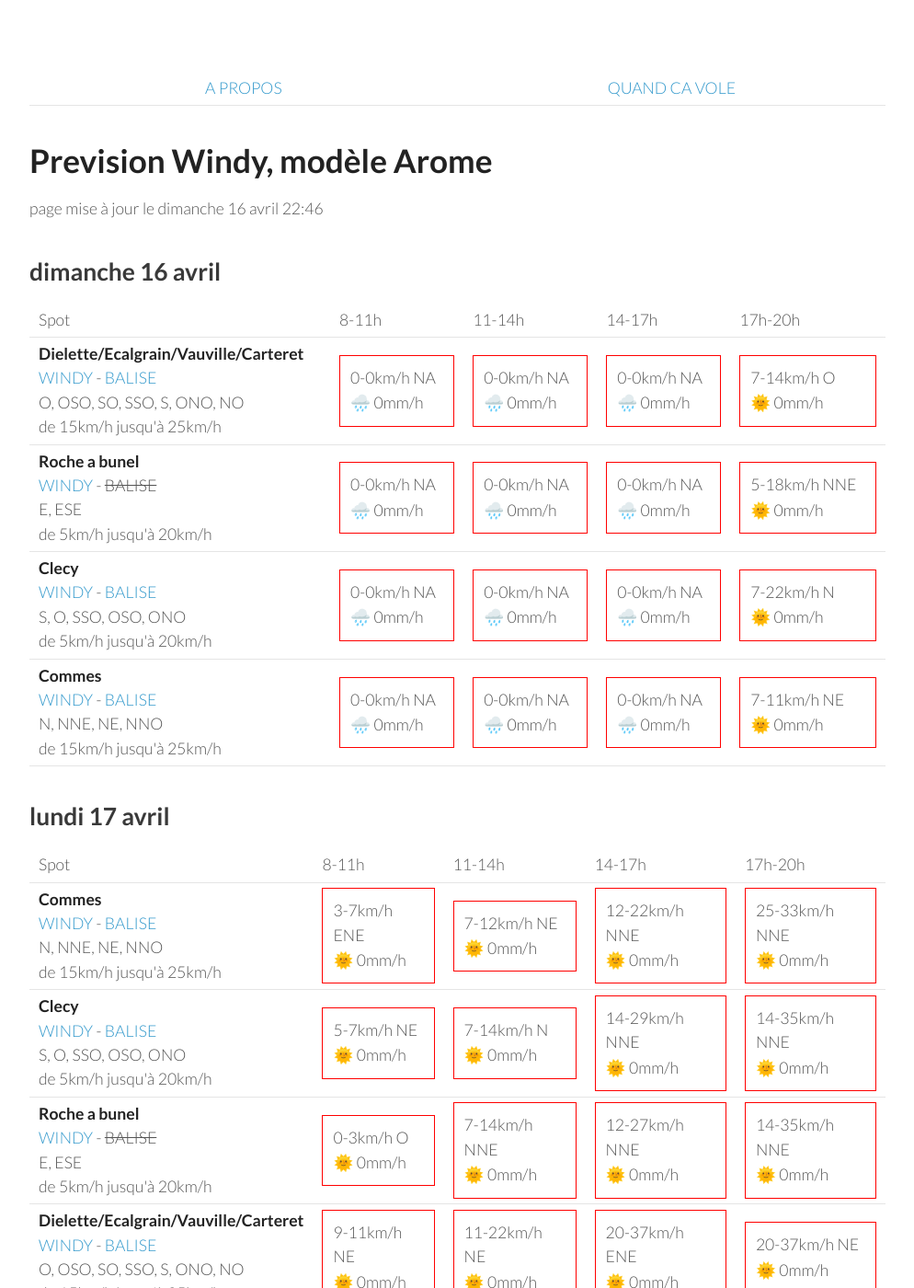
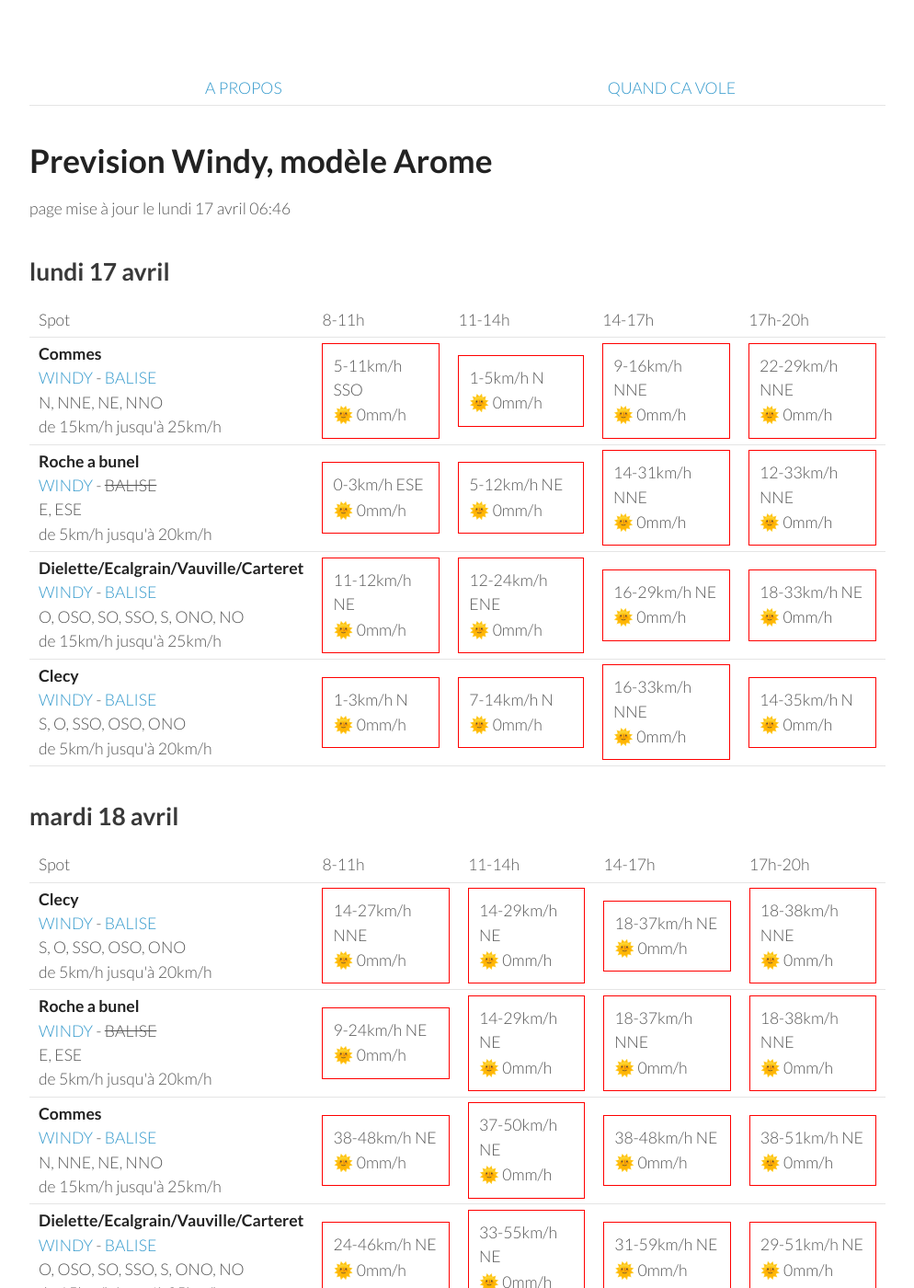
Before and after one commit to parapente-dans-le-nord/parapente-dans-le-nord.github.io, a Jekyll site: the page built from normandie.markdown, in a window 1280 px wide and 1400 px high. Shown: the whole window at 92% size, without its empty margins (26-1020 px from the left). Built offline with Jekyll 4.4.1, drawn with Linux system fonts in a browser that asks for light colours; some of the changed text lies outside the part shown.

Commit message:
update index.markdown

```diff
--- a/normandie.markdown
+++ b/normandie.markdown
@@ -7,60 +7,8 @@ title:  "Tous les spots"
 {: .links}
 
 # Prevision Windy, modèle Arome
-page mise à jour le dimanche 16 avril 22:46
+page mise à jour le lundi 17 avril 06:46
 
-## dimanche 16 avril
-
-{::nomarkdown}
-<table>
-  <tbody>
-    <tr>
-      <td>Spot</td>
-      <td>8-11h</td>
-      <td>11-14h</td>
-      <td>14-17h</td>
-      <td>17h-20h</td>
-    </tr>
-<tr>
-        <td><strong>Dielette/Ecalgrain/Vauville/Carteret</strong><br><a href="https://windy.com/49.650/-1.856?49.243,-1.856,8">WINDY</a> - <span class=""><a href="http://www.balisemeteo.com/balise.php?idBalise=81">BALISE</a> </span><br> <span class="vent-favorable">O, OSO, SO, SSO, S, ONO, NO</span><br><span class="force-vent">de 15km/h jusqu'à 25km/h</span> </td>
-
-            <td><div class="not-flyable"><p>0-0km/h NA</p><p>🌧️ 0mm/h</p></div></td>
-            <td><div class="not-flyable"><p>0-0km/h NA</p><p>🌧️ 0mm/h</p></div></td>
-            <td><div class="not-flyable"><p>0-0km/h NA</p><p>🌧️ 0mm/h</p></div></td>
-            <td><div class="not-flyable"><p>7-14km/h O</p><p>🌞 0mm/h</p></div></td>
-
-    </tr>
-<tr>
-        <td><strong>Roche a bunel</strong><br><a href="https://windy.com/48.993/-0.499?48.580,-0.499,8">WINDY</a> - <span class="no-balise"> BALISE </span><br> <span class="vent-favorable">E, ESE</span><br><span class="force-vent">de 5km/h jusqu'à 20km/h</span> </td>
-
-            <td><div class="not-flyable"><p>0-0km/h NA</p><p>🌧️ 0mm/h</p></div></td>
-            <td><div class="not-flyable"><p>0-0km/h NA</p><p>🌧️ 0mm/h</p></div></td>
-            <td><div class="not-flyable"><p>0-0km/h NA</p><p>🌧️ 0mm/h</p></div></td>
-            <td><div class="not-flyable"><p>5-18km/h NNE</p><p>🌞 0mm/h</p></div></td>
-
-    </tr>
-<tr>
-        <td><strong>Clecy</strong><br><a href="https://windy.com/48.929/-0.470?48.516,-0.470,8">WINDY</a> - <span class=""><a href="http://www.balisemeteo.com/balise.php?idBalise=122">BALISE</a> </span><br> <span class="vent-favorable">S, O, SSO, OSO, ONO</span><br><span class="force-vent">de 5km/h jusqu'à 20km/h</span> </td>
-
-            <td><div class="not-flyable"><p>0-0km/h NA</p><p>🌧️ 0mm/h</p></div></td>
-            <td><div class="not-flyable"><p>0-0km/h NA</p><p>🌧️ 0mm/h</p></div></td>
-            <td><div class="not-flyable"><p>0-0km/h NA</p><p>🌧️ 0mm/h</p></div></td>
-            <td><div class="not-flyable"><p>7-22km/h N</p><p>🌞 0mm/h</p></div></td>
-
-    </tr>
-<tr>
-        <td><strong>Commes</strong><br><a href="https://windy.com/49.346/-0.726?48.936,-0.726,8">WINDY</a> - <span class=""><a href="http://www.balisemeteo.com/balise.php?idBalise=158">BALISE</a> </span><br> <span class="vent-favorable">N, NNE, NE, NNO</span><br><span class="force-vent">de 15km/h jusqu'à 25km/h</span> </td>
-
-            <td><div class="not-flyable"><p>0-0km/h NA</p><p>🌧️ 0mm/h</p></div></td>
-            <td><div class="not-flyable"><p>0-0km/h NA</p><p>🌧️ 0mm/h</p></div></td>
-            <td><div class="not-flyable"><p>0-0km/h NA</p><p>🌧️ 0mm/h</p></div></td>
-            <td><div class="not-flyable"><p>7-11km/h NE</p><p>🌞 0mm/h</p></div></td>
-
-    </tr>
-
-</tbody>
-</table>
-{:/}
 ## lundi 17 avril
 
 {::nomarkdown}
@@ -76,40 +24,40 @@ page mise à jour le dimanche 16 avril 22:46
 <tr>
         <td><strong>Commes</strong><br><a href="https://windy.com/49.346/-0.726?48.936,-0.726,8">WINDY</a> - <span class=""><a href="http://www.balisemeteo.com/balise.php?idBalise=158">BALISE</a> </span><br> <span class="vent-favorable">N, NNE, NE, NNO</span><br><span class="force-vent">de 15km/h jusqu'à 25km/h</span> </td>
 
-            <td><div class="not-flyable"><p>3-7km/h ENE</p><p>🌞 0mm/h</p></div></td>
-            <td><div class="not-flyable"><p>7-12km/h NE</p><p>🌞 0mm/h</p></div></td>
-            <td><div class="not-flyable"><p>12-22km/h NNE</p><p>🌞 0mm/h</p></div></td>
-            <td><div class="not-flyable"><p>25-33km/h NNE</p><p>🌞 0mm/h</p></div></td>
+            <td><div class="not-flyable"><p>5-11km/h SSO</p><p>🌞 0mm/h</p></div></td>
+            <td><div class="not-flyable"><p>1-5km/h N</p><p>🌞 0mm/h</p></div></td>
+            <td><div class="not-flyable"><p>9-16km/h NNE</p><p>🌞 0mm/h</p></div></td>
+            <td><div class="not-flyable"><p>22-29km/h NNE</p><p>🌞 0mm/h</p></div></td>
+
+
+    </tr>
+<tr>
+        <td><strong>Roche a bunel</strong><br><a href="https://windy.com/48.993/-0.499?48.580,-0.499,8">WINDY</a> - <span class="no-balise"> BALISE </span><br> <span class="vent-favorable">E, ESE</span><br><span class="force-vent">de 5km/h jusqu'à 20km/h</span> </td>
+
+            <td><div class="not-flyable"><p>0-3km/h ESE</p><p>🌞 0mm/h</p></div></td>
+            <td><div class="not-flyable"><p>5-12km/h NE</p><p>🌞 0mm/h</p></div></td>
+            <td><div class="not-flyable"><p>14-31km/h NNE</p><p>🌞 0mm/h</p></div></td>
+            <td><div class="not-flyable"><p>12-33km/h NNE</p><p>🌞 0mm/h</p></div></td>
+
+
+    </tr>
+<tr>
+        <td><strong>Dielette/Ecalgrain/Vauville/Carteret</strong><br><a href="https://windy.com/49.650/-1.856?49.243,-1.856,8">WINDY</a> - <span class=""><a href="http://www.balisemeteo.com/balise.php?idBalise=81">BALISE</a> </span><br> <span class="vent-favorable">O, OSO, SO, SSO, S, ONO, NO</span><br><span class="force-vent">de 15km/h jusqu'à 25km/h</span> </td>
+
+            <td><div class="not-flyable"><p>11-12km/h NE</p><p>🌞 0mm/h</p></div></td>
+            <td><div class="not-flyable"><p>12-24km/h ENE</p><p>🌞 0mm/h</p></div></td>
+            <td><div class="not-flyable"><p>16-29km/h NE</p><p>🌞 0mm/h</p></div></td>
+            <td><div class="not-flyable"><p>18-33km/h NE</p><p>🌞 0mm/h</p></div></td>
 
 
     </tr>
 <tr>
         <td><strong>Clecy</strong><br><a href="https://windy.com/48.929/-0.470?48.516,-0.470,8">WINDY</a> - <span class=""><a href="http://www.balisemeteo.com/balise.php?idBalise=122">BALISE</a> </span><br> <span class="vent-favorable">S, O, SSO, OSO, ONO</span><br><span class="force-vent">de 5km/h jusqu'à 20km/h</span> </td>
 
-            <td><div class="not-flyable"><p>5-7km/h NE</p><p>🌞 0mm/h</p></div></td>
+            <td><div class="not-flyable"><p>1-3km/h N</p><p>🌞 0mm/h</p></div></td>
             <td><div class="not-flyable"><p>7-14km/h N</p><p>🌞 0mm/h</p></div></td>
-            <td><div class="not-flyable"><p>14-29km/h NNE</p><p>🌞 0mm/h</p></div></td>
-            <td><div class="not-flyable"><p>14-35km/h NNE</p><p>🌞 0mm/h</p></div></td>
-
-
-    </tr>
-<tr>
-        <td><strong>Roche a bunel</strong><br><a href="https://windy.com/48.993/-0.499?48.580,-0.499,8">WINDY</a> - <span class="no-balise"> BALISE </span><br> <span class="vent-favorable">E, ESE</span><br><span class="force-vent">de 5km/h jusqu'à 20km/h</span> </td>
-
-            <td><div class="not-flyable"><p>0-3km/h O</p><p>🌞 0mm/h</p></div></td>
-            <td><div class="not-flyable"><p>7-14km/h NNE</p><p>🌞 0mm/h</p></div></td>
-            <td><div class="not-flyable"><p>12-27km/h NNE</p><p>🌞 0mm/h</p></div></td>
-            <td><div class="not-flyable"><p>14-35km/h NNE</p><p>🌞 0mm/h</p></div></td>
-
-
-    </tr>
-<tr>
-        <td><strong>Dielette/Ecalgrain/Vauville/Carteret</strong><br><a href="https://windy.com/49.650/-1.856?49.243,-1.856,8">WINDY</a> - <span class=""><a href="http://www.balisemeteo.com/balise.php?idBalise=81">BALISE</a> </span><br> <span class="vent-favorable">O, OSO, SO, SSO, S, ONO, NO</span><br><span class="force-vent">de 15km/h jusqu'à 25km/h</span> </td>
-
-            <td><div class="not-flyable"><p>9-11km/h NE</p><p>🌞 0mm/h</p></div></td>
-            <td><div class="not-flyable"><p>11-22km/h NE</p><p>🌞 0mm/h</p></div></td>
-            <td><div class="not-flyable"><p>20-37km/h ENE</p><p>🌞 0mm/h</p></div></td>
-            <td><div class="not-flyable"><p>20-37km/h NE</p><p>🌞 0mm/h</p></div></td>
+            <td><div class="not-flyable"><p>16-33km/h NNE</p><p>🌞 0mm/h</p></div></td>
+            <td><div class="not-flyable"><p>14-35km/h N</p><p>🌞 0mm/h</p></div></td>
 
 
     </tr>
@@ -130,42 +78,42 @@ page mise à jour le dimanche 16 avril 22:46
       <td>17h-20h</td>
     </tr>
 <tr>
+        <td><strong>Clecy</strong><br><a href="https://windy.com/48.929/-0.470?48.516,-0.470,8">WINDY</a> - <span class=""><a href="http://www.balisemeteo.com/balise.php?idBalise=122">BALISE</a> </span><br> <span class="vent-favorable">S, O, SSO, OSO, ONO</span><br><span class="force-vent">de 5km/h jusqu'à 20km/h</span> </td>
+
+            <td><div class="not-flyable"><p>14-27km/h NNE</p><p>🌞 0mm/h</p></div></td>
+            <td><div class="not-flyable"><p>14-29km/h NE</p><p>🌞 0mm/h</p></div></td>
+            <td><div class="not-flyable"><p>18-37km/h NE</p><p>🌞 0mm/h</p></div></td>
+            <td><div class="not-flyable"><p>18-38km/h NNE</p><p>🌞 0mm/h</p></div></td>
+
+
+    </tr>
+<tr>
+        <td><strong>Roche a bunel</strong><br><a href="https://windy.com/48.993/-0.499?48.580,-0.499,8">WINDY</a> - <span class="no-balise"> BALISE </span><br> <span class="vent-favorable">E, ESE</span><br><span class="force-vent">de 5km/h jusqu'à 20km/h</span> </td>
+
+            <td><div class="not-flyable"><p>9-24km/h NE</p><p>🌞 0mm/h</p></div></td>
+            <td><div class="not-flyable"><p>14-29km/h NE</p><p>🌞 0mm/h</p></div></td>
+            <td><div class="not-flyable"><p>18-37km/h NNE</p><p>🌞 0mm/h</p></div></td>
+            <td><div class="not-flyable"><p>18-38km/h NNE</p><p>🌞 0mm/h</p></div></td>
+
+
+    </tr>
+<tr>
         <td><strong>Commes</strong><br><a href="https://windy.com/49.346/-0.726?48.936,-0.726,8">WINDY</a> - <span class=""><a href="http://www.balisemeteo.com/balise.php?idBalise=158">BALISE</a> </span><br> <span class="vent-favorable">N, NNE, NE, NNO</span><br><span class="force-vent">de 15km/h jusqu'à 25km/h</span> </td>
 
-            <td><div class="not-flyable"><p>37-48km/h NE</p><p>🌞 0mm/h</p></div></td>
-            <td><div class="not-flyable"><p>25-44km/h NE</p><p>🌞 0mm/h</p></div></td>
-            <td><div class="not-flyable"><p>29-48km/h NE</p><p>🌞 0mm/h</p></div></td>
-            <td><div class="not-flyable"><p>31-51km/h NE</p><p>🌞 0mm/h</p></div></td>
+            <td><div class="not-flyable"><p>38-48km/h NE</p><p>🌞 0mm/h</p></div></td>
+            <td><div class="not-flyable"><p>37-50km/h NE</p><p>🌞 0mm/h</p></div></td>
+            <td><div class="not-flyable"><p>38-48km/h NE</p><p>🌞 0mm/h</p></div></td>
+            <td><div class="not-flyable"><p>38-51km/h NE</p><p>🌞 0mm/h</p></div></td>
 
 
     </tr>
 <tr>
         <td><strong>Dielette/Ecalgrain/Vauville/Carteret</strong><br><a href="https://windy.com/49.650/-1.856?49.243,-1.856,8">WINDY</a> - <span class=""><a href="http://www.balisemeteo.com/balise.php?idBalise=81">BALISE</a> </span><br> <span class="vent-favorable">O, OSO, SO, SSO, S, ONO, NO</span><br><span class="force-vent">de 15km/h jusqu'à 25km/h</span> </td>
 
-            <td><div class="not-flyable"><p>24-44km/h NE</p><p>🌞 0mm/h</p></div></td>
-            <td><div class="not-flyable"><p>29-44km/h NE</p><p>🌞 0mm/h</p></div></td>
-            <td><div class="not-flyable"><p>33-50km/h ENE</p><p>🌞 0mm/h</p></div></td>
-            <td><div class="not-flyable"><p>33-50km/h ENE</p><p>🌞 0mm/h</p></div></td>
-
-
-    </tr>
-<tr>
-        <td><strong>Clecy</strong><br><a href="https://windy.com/48.929/-0.470?48.516,-0.470,8">WINDY</a> - <span class=""><a href="http://www.balisemeteo.com/balise.php?idBalise=122">BALISE</a> </span><br> <span class="vent-favorable">S, O, SSO, OSO, ONO</span><br><span class="force-vent">de 5km/h jusqu'à 20km/h</span> </td>
-
-            <td><div class="not-flyable"><p>12-29km/h NE</p><p>🌞 0mm/h</p></div></td>
-            <td><div class="not-flyable"><p>18-38km/h NE</p><p>🌞 0mm/h</p></div></td>
-            <td><div class="not-flyable"><p>18-42km/h NE</p><p>🌧 0.4mm/h</p></div></td>
-            <td><div class="not-flyable"><p>18-42km/h NNE</p><p>🌧 0.9mm/h</p></div></td>
-
-
-    </tr>
-<tr>
-        <td><strong>Roche a bunel</strong><br><a href="https://windy.com/48.993/-0.499?48.580,-0.499,8">WINDY</a> - <span class="no-balise"> BALISE </span><br> <span class="vent-favorable">E, ESE</span><br><span class="force-vent">de 5km/h jusqu'à 20km/h</span> </td>
-
-            <td><div class="not-flyable"><p>11-25km/h NE</p><p>🌞 0mm/h</p></div></td>
-            <td><div class="not-flyable"><p>18-40km/h NE</p><p>🌞 0mm/h</p></div></td>
-            <td><div class="not-flyable"><p>20-44km/h NE</p><p>🌧 0.3mm/h</p></div></td>
-            <td><div class="not-flyable"><p>20-44km/h NNE</p><p>🌧 0.8mm/h</p></div></td>
+            <td><div class="not-flyable"><p>24-46km/h NE</p><p>🌞 0mm/h</p></div></td>
+            <td><div class="not-flyable"><p>33-55km/h NE</p><p>🌞 0mm/h</p></div></td>
+            <td><div class="not-flyable"><p>31-59km/h NE</p><p>🌞 0mm/h</p></div></td>
+            <td><div class="not-flyable"><p>29-51km/h NE</p><p>🌞 0mm/h</p></div></td>
 
 
     </tr>
@@ -189,19 +137,19 @@ page mise à jour le dimanche 16 avril 22:46
         <td><strong>Roche a bunel</strong><br><a href="https://windy.com/48.993/-0.499?48.580,-0.499,8">WINDY</a> - <span class="no-balise"> BALISE </span><br> <span class="vent-favorable">E, ESE</span><br><span class="force-vent">de 5km/h jusqu'à 20km/h</span> </td>
 
             <td><div class="not-flyable"><p>9-18km/h ENE</p><p>🌞 0mm/h</p></div></td>
-            <td><div class="not-flyable"><p>16-33km/h E</p><p>🌞 0mm/h</p></div></td>
-            <td><div class="not-flyable"><p>18-40km/h E</p><p>🌞 0mm/h</p></div></td>
-            <td><div class="not-flyable"><p>16-40km/h E</p><p>🌞 0mm/h</p></div></td>
+            <td><div class="not-flyable"><p>16-37km/h E</p><p>🌞 0mm/h</p></div></td>
+            <td><div class="not-flyable"><p>18-38km/h E</p><p>🌞 0mm/h</p></div></td>
+            <td><div class="not-flyable"><p>18-40km/h E</p><p>🌧 0.2mm/h</p></div></td>
 
 
     </tr>
 <tr>
         <td><strong>Commes</strong><br><a href="https://windy.com/49.346/-0.726?48.936,-0.726,8">WINDY</a> - <span class=""><a href="http://www.balisemeteo.com/balise.php?idBalise=158">BALISE</a> </span><br> <span class="vent-favorable">N, NNE, NE, NNO</span><br><span class="force-vent">de 15km/h jusqu'à 25km/h</span> </td>
 
-            <td><div class="not-flyable"><p>16-24km/h ENE</p><p>🌞 0mm/h</p></div></td>
+            <td><div class="not-flyable"><p>14-24km/h ENE</p><p>🌞 0mm/h</p></div></td>
             <td><div class="not-flyable"><p>20-31km/h ENE</p><p>🌞 0mm/h</p></div></td>
-            <td><div class="not-flyable"><p>22-35km/h ENE</p><p>🌞 0mm/h</p></div></td>
-            <td><div class="not-flyable"><p>27-42km/h NE</p><p>🌞 0mm/h</p></div></td>
+            <td><div class="not-flyable"><p>24-37km/h NE</p><p>🌞 0mm/h</p></div></td>
+            <td><div class="not-flyable"><p>27-44km/h NE</p><p>🌞 0mm/h</p></div></td>
 
 
     </tr>
@@ -209,19 +157,19 @@ page mise à jour le dimanche 16 avril 22:46
         <td><strong>Clecy</strong><br><a href="https://windy.com/48.929/-0.470?48.516,-0.470,8">WINDY</a> - <span class=""><a href="http://www.balisemeteo.com/balise.php?idBalise=122">BALISE</a> </span><br> <span class="vent-favorable">S, O, SSO, OSO, ONO</span><br><span class="force-vent">de 5km/h jusqu'à 20km/h</span> </td>
 
             <td><div class="not-flyable"><p>9-18km/h ENE</p><p>🌞 0mm/h</p></div></td>
-            <td><div class="not-flyable"><p>16-33km/h E</p><p>🌞 0mm/h</p></div></td>
-            <td><div class="not-flyable"><p>18-40km/h E</p><p>🌞 0mm/h</p></div></td>
-            <td><div class="not-flyable"><p>16-42km/h E</p><p>🌞 0mm/h</p></div></td>
+            <td><div class="not-flyable"><p>16-35km/h E</p><p>🌞 0mm/h</p></div></td>
+            <td><div class="not-flyable"><p>16-37km/h E</p><p>🌞 0mm/h</p></div></td>
+            <td><div class="not-flyable"><p>18-40km/h E</p><p>🌧 0.2mm/h</p></div></td>
 
 
     </tr>
 <tr>
         <td><strong>Dielette/Ecalgrain/Vauville/Carteret</strong><br><a href="https://windy.com/49.650/-1.856?49.243,-1.856,8">WINDY</a> - <span class=""><a href="http://www.balisemeteo.com/balise.php?idBalise=81">BALISE</a> </span><br> <span class="vent-favorable">O, OSO, SO, SSO, S, ONO, NO</span><br><span class="force-vent">de 15km/h jusqu'à 25km/h</span> </td>
 
-            <td><div class="not-flyable"><p>22-35km/h ENE</p><p>🌞 0mm/h</p></div></td>
-            <td><div class="not-flyable"><p>27-38km/h ENE</p><p>🌞 0mm/h</p></div></td>
-            <td><div class="not-flyable"><p>29-44km/h ENE</p><p>🌞 0mm/h</p></div></td>
-            <td><div class="not-flyable"><p>31-46km/h ENE</p><p>🌞 0mm/h</p></div></td>
+            <td><div class="not-flyable"><p>22-38km/h ENE</p><p>🌞 0mm/h</p></div></td>
+            <td><div class="not-flyable"><p>29-40km/h ENE</p><p>🌞 0mm/h</p></div></td>
+            <td><div class="not-flyable"><p>33-46km/h ENE</p><p>🌞 0mm/h</p></div></td>
+            <td><div class="not-flyable"><p>31-48km/h ENE</p><p>🌞 0mm/h</p></div></td>
 
 
     </tr>
@@ -244,8 +192,8 @@ page mise à jour le dimanche 16 avril 22:46
 <tr>
         <td><strong>Roche a bunel</strong><br><a href="https://windy.com/48.993/-0.499?48.580,-0.499,8">WINDY</a> - <span class="no-balise"> BALISE </span><br> <span class="vent-favorable">E, ESE</span><br><span class="force-vent">de 5km/h jusqu'à 20km/h</span> </td>
 
-            <td><div class="not-flyable"><p>14-25km/h NE</p><p>🌞 0mm/h</p></div></td>
-            <td><div class="not-flyable"><p>18-37km/h ENE</p><p>🌞 0mm/h</p></div></td>
+            <td><div class="not-flyable"><p>14-31km/h ENE</p><p>🌞 0mm/h</p></div></td>
+            <td><div class="not-flyable"><p>16-37km/h ENE</p><p>🌞 0mm/h</p></div></td>
             <td><div class="not-flyable"><p>20-44km/h NE</p><p>🌞 0mm/h</p></div></td>
             <td><div class="not-flyable"><p>24-50km/h NNE</p><p>🌞 0mm/h</p></div></td>
 
@@ -254,7 +202,7 @@ page mise à jour le dimanche 16 avril 22:46
 <tr>
         <td><strong>Clecy</strong><br><a href="https://windy.com/48.929/-0.470?48.516,-0.470,8">WINDY</a> - <span class=""><a href="http://www.balisemeteo.com/balise.php?idBalise=122">BALISE</a> </span><br> <span class="vent-favorable">S, O, SSO, OSO, ONO</span><br><span class="force-vent">de 5km/h jusqu'à 20km/h</span> </td>
 
-            <td><div class="not-flyable"><p>14-25km/h NE</p><p>🌞 0mm/h</p></div></td>
+            <td><div class="not-flyable"><p>14-29km/h ENE</p><p>🌞 0mm/h</p></div></td>
             <td><div class="not-flyable"><p>16-37km/h ENE</p><p>🌞 0mm/h</p></div></td>
             <td><div class="not-flyable"><p>20-44km/h ENE</p><p>🌞 0mm/h</p></div></td>
             <td><div class="not-flyable"><p>22-48km/h NNE</p><p>🌞 0mm/h</p></div></td>
@@ -264,7 +212,7 @@ page mise à jour le dimanche 16 avril 22:46
 <tr>
         <td><strong>Commes</strong><br><a href="https://windy.com/49.346/-0.726?48.936,-0.726,8">WINDY</a> - <span class=""><a href="http://www.balisemeteo.com/balise.php?idBalise=158">BALISE</a> </span><br> <span class="vent-favorable">N, NNE, NE, NNO</span><br><span class="force-vent">de 15km/h jusqu'à 25km/h</span> </td>
 
-            <td><div class="not-flyable"><p>25-38km/h ENE</p><p>🌞 0mm/h</p></div></td>
+            <td><div class="not-flyable"><p>25-42km/h ENE</p><p>🌞 0mm/h</p></div></td>
             <td><div class="not-flyable"><p>25-42km/h ENE</p><p>🌞 0mm/h</p></div></td>
             <td><div class="not-flyable"><p>31-50km/h NE</p><p>🌞 0mm/h</p></div></td>
             <td><div class="not-flyable"><p>31-51km/h NE</p><p>🌞 0mm/h</p></div></td>
@@ -274,8 +222,8 @@ page mise à jour le dimanche 16 avril 22:46
 <tr>
         <td><strong>Dielette/Ecalgrain/Vauville/Carteret</strong><br><a href="https://windy.com/49.650/-1.856?49.243,-1.856,8">WINDY</a> - <span class=""><a href="http://www.balisemeteo.com/balise.php?idBalise=81">BALISE</a> </span><br> <span class="vent-favorable">O, OSO, SO, SSO, S, ONO, NO</span><br><span class="force-vent">de 15km/h jusqu'à 25km/h</span> </td>
 
-            <td><div class="not-flyable"><p>29-40km/h ENE</p><p>🌞 0mm/h</p></div></td>
-            <td><div class="not-flyable"><p>33-50km/h ENE</p><p>🌞 0mm/h</p></div></td>
+            <td><div class="not-flyable"><p>31-44km/h ENE</p><p>🌞 0mm/h</p></div></td>
+            <td><div class="not-flyable"><p>33-51km/h ENE</p><p>🌞 0mm/h</p></div></td>
             <td><div class="not-flyable"><p>35-53km/h ENE</p><p>🌞 0mm/h</p></div></td>
             <td><div class="not-flyable"><p>29-53km/h ENE</p><p>🌞 0mm/h</p></div></td>
 
```
